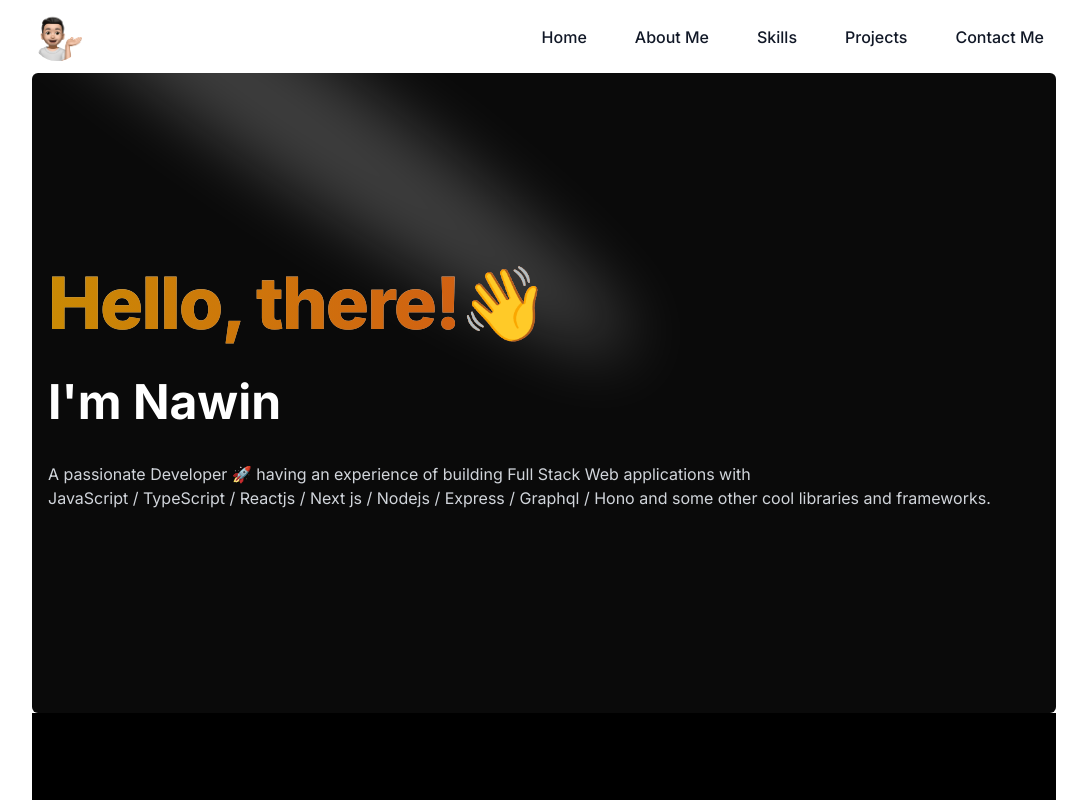
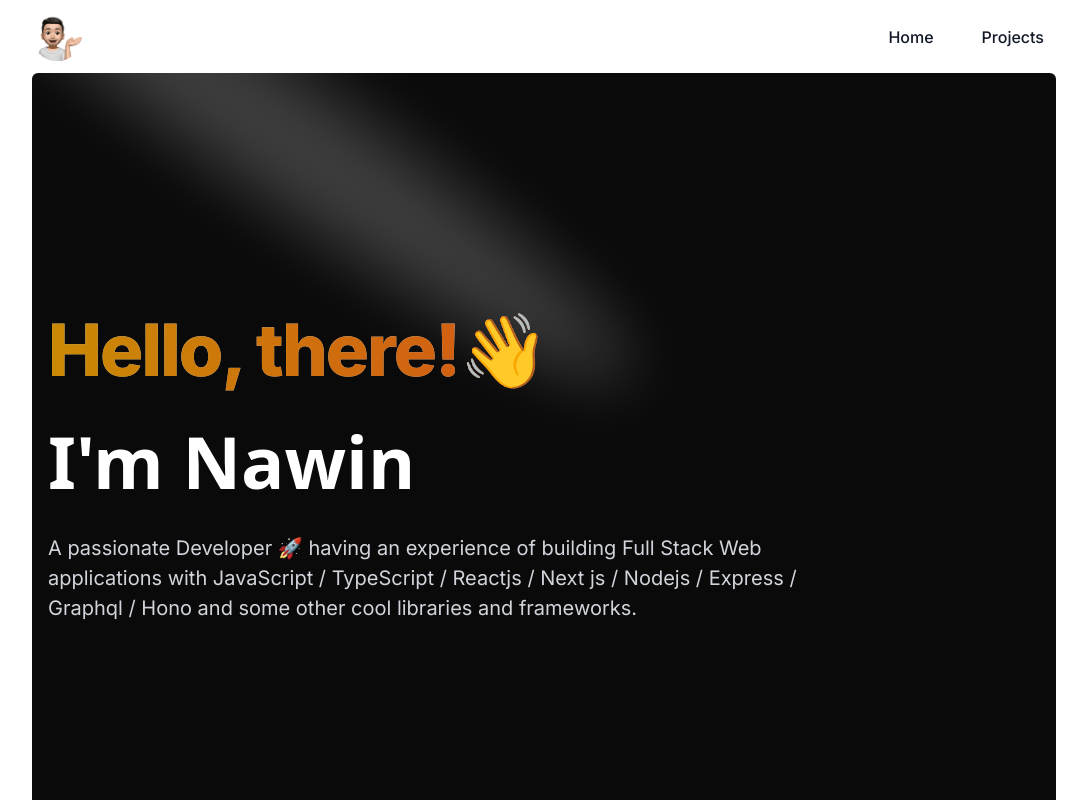
Before and after one commit to nawinsharma/Nawin, a Next.js app: page / in a window 1280 px wide. Shown: the top 800 px of the page, without its empty margins (96-1183 px from the left). Built offline with nearby package versions, Linux system fonts and the light colour scheme.

Commit message:
fix:home page

```diff
--- a/data/headerNavLinks.ts
+++ b/data/headerNavLinks.ts
@@ -1,7 +1,7 @@
 export let headerNavLinks = [
-    { href: '/', title: 'Home' },
-    { href: '#about', title: 'About Me' },
-    { href: '#skills', title: 'Skills' },
-    { href: '#projects', title: 'Projects' },
-    { href: '#contact', title: 'Contact Me' },
-  ]
+  { href: '/', title: 'Home' },
+  // { href: '#about', title: 'About Me' },
+  // { href: '#skills', title: 'Skills' },
+  { href: '#projects', title: 'Projects' },
+  // { href: '#contact', title: 'Contact Me' },
+]
--- a/src/app/components/Hero.tsx
+++ b/src/app/components/Hero.tsx
@@ -1,4 +1,4 @@
-import React from "react";
+import React from 'react';
 import { Spotlight } from "../../../components/ui/SpotLight";
 import clsx from "clsx";
 
@@ -8,12 +8,12 @@ export function HeroSection() {
     'mb-8 bg-clip-text text-4xl font-extrabold leading-[60px] tracking-tight text-transparent md:text-7xl md:leading-[86px]'
   )
   return (
-    <div className="h-[40rem] w-full rounded-md flex md:items-center md:justify-center bg-black/[0.96] antialiased bg-grid-white/[0.02] relative overflow-hidden">
+    <div className="h-screen w-full rounded-md flex md:items-center md:justify-center bg-black/[0.96] antialiased bg-grid-white/[0.02] relative overflow-hidden ">
       <Spotlight
         className="-top-40 left-0 md:left-60 md:-top-20"
         fill="white"
       />
-      <div className=" p-4 max-w-7xl  mx-auto relative z-10  w-full pt-20 md:pt-0">
+      <div className=" p-4 max-w-7xl mx-auto relative z-10  w-full pt-20 md:pt-0">
         <h1 className="text-4xl md:text-7xl font-bold  bg-clip-text text-transparent bg-gradient-to-b from-neutral-50 to-neutral-400 bg-opacity-50">
           <div className={className}>
             Hello, there!<i className="twa twa-waving-hand"></i>
@@ -22,12 +22,12 @@ export function HeroSection() {
           </div>
         </h1>
         <div className="flex items-center gap-5">
-          <span className="text-xl sm:text-3xl md:text-5xl font-bold text-white">
+          <span className="text-xl sm:text-3xl md:text-7xl text-center font-sans font-bold mb-[17px]8 text-white">
             I&apos;m Nawin
           </span>
         </div>
-        <div className="mt-9 text-gray-300">
-          A passionate Developer 🚀 having an experience of building Full Stack Web applications with <br /> JavaScript / TypeScript / Reactjs / Next js / Nodejs / Express / Graphql /  Hono   and some other cool libraries and frameworks.
+        <div className="mt-9 w-full flex text-gray-300  text-[20px] max-w-3xl leading-[30px]">
+          A passionate Developer 🚀 having an experience of building Full Stack Web applications with JavaScript / TypeScript / Reactjs / Next js / Nodejs / Express / Graphql /  Hono   and some other cool libraries and frameworks.
         </div>
       </div>
     </div>
```
Also changed, not shown: 1 other file (tests, documents, lock files or other folders).
